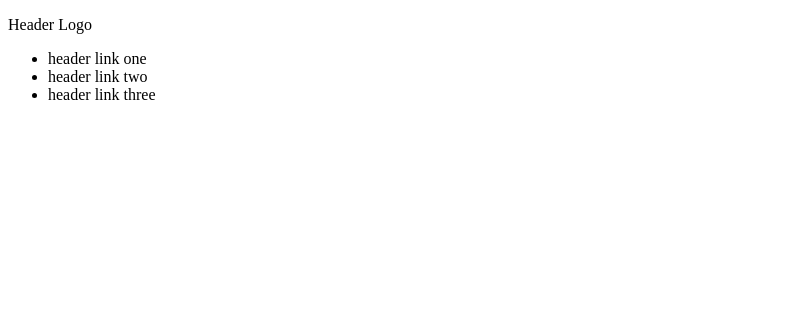
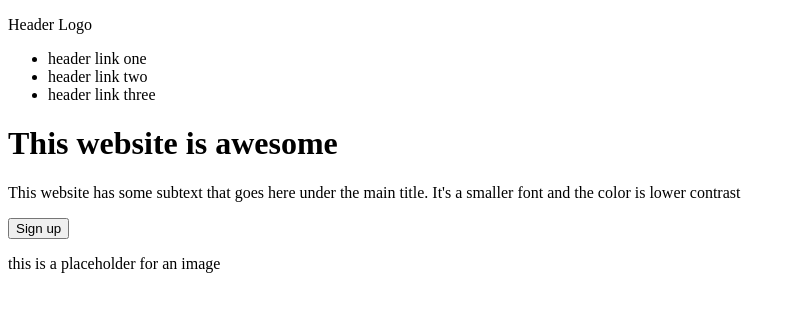
Before and after one commit to DevinSimpson/landing-page, a plain HTML site: page index.html in a window 1280 px wide. Shown: the whole page, without its empty margins (0-794 px from the left). Drawn offline with Linux system fonts and the light colour scheme.

Commit message:
Add div for content-1

```diff
--- a/index.html
+++ b/index.html
@@ -18,10 +18,17 @@
                 <li><a>header link two</a></li>
                 <li><a>header link three</a></li>
             </ul>
-
         </div>
     </div>
     <div class="Content-1">
+        <div class="text-1">
+            <h1>This website is awesome</h1>
+            <p>This website has some subtext that goes here under the main title. It's a smaller font and the color is lower contrast</p>
+            <button>Sign up</button>
+        </div>
+        <div class="img-1">
+            <p>this is a placeholder for an image</p>
+        </div>
     </div>
     <div class="Content-2">
     </div>
```
